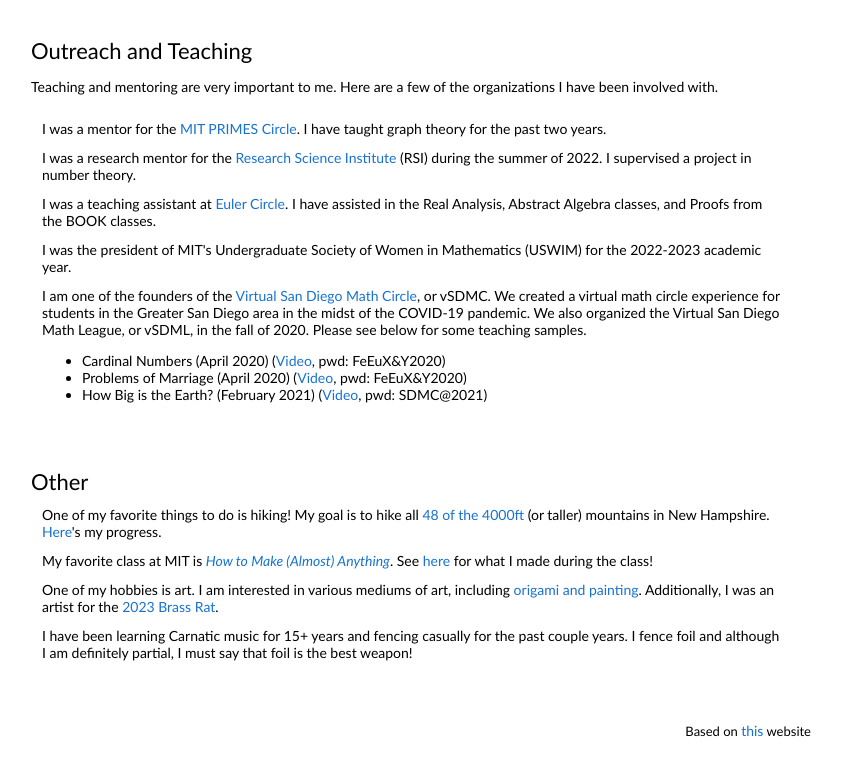
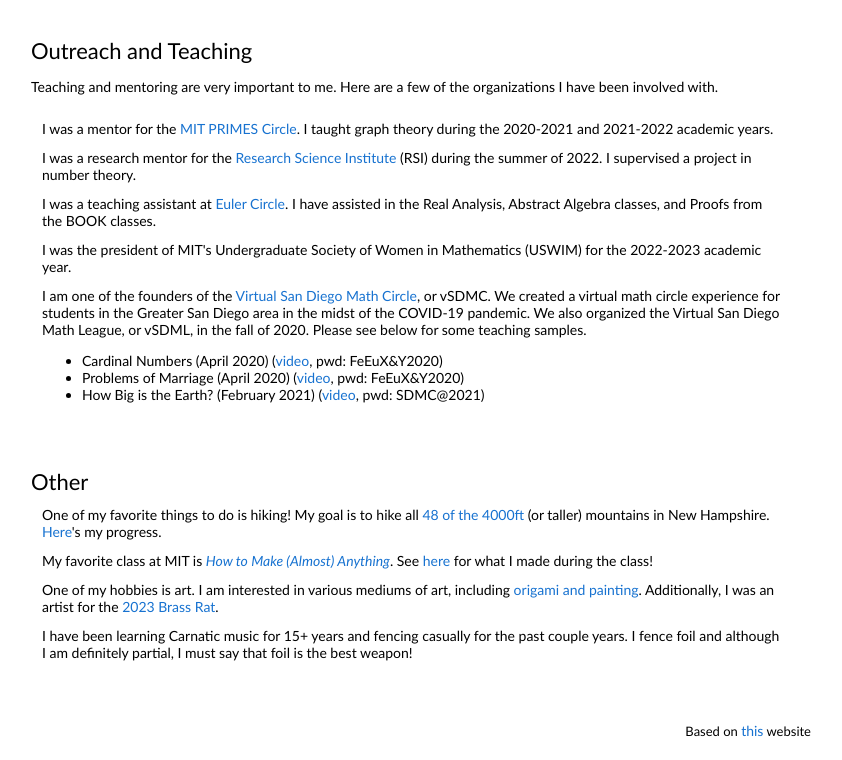
Before and after one commit to rmadhukara/rmadhukara.github.io, a plain HTML site: page index.html in a window 1280 px wide. Shown: the part 810-1570 px from the top of the page, without its empty margins (229-1071 px from the left). Drawn offline with Linux system fonts and the light colour scheme.

Commit message:
Update index.html

```diff
--- a/index.html
+++ b/index.html
@@ -135,7 +135,7 @@
                     <tbody>
                       <tr>
                         <td>
-                          I was a mentor for the <a href="https://math.mit.edu/research/highschool/primes/circle/">MIT PRIMES Circle</a>. I have taught graph theory for the past two years.
+                          I was a mentor for the <a href="https://math.mit.edu/research/highschool/primes/circle/">MIT PRIMES Circle</a>. I taught graph theory during the 2020-2021 and 2021-2022 academic years.
                       </tr>
 
                       <tr>
@@ -160,9 +160,9 @@
                           I am one of the founders of the <a href="https://www.sdmathcircle.org/vsdmc">Virtual San Diego Math Circle</a>, or vSDMC. We created a virtual math circle experience for students in the Greater San Diego area in the midst of the COVID-19 pandemic.
 			  We also organized the Virtual San Diego Math League, or vSDML, in the fall of 2020. Please see below for some teaching samples.
 				<ul>
-					<li>Cardinal Numbers (April 2020) (<a href="https://mit.zoom.us/rec/share/_80oJJO35H5IG7fC-m_QXpUROYXMX6a8hiRN_6AKyB1zpwtBdbWF7aec1V3Sn5ei?startTime=1586626408000">Video</a>, pwd: FeEuX&Y2020)</li>
-					<li>Problems of Marriage (April 2020) (<a href="https://mit.zoom.us/rec/share/v8cvDZjL3WROEqPg6AL0dpYTQLi9T6a81XJLqKYLmh1kdwZ5BDJ-fbpBHS-BgT9h?startTime=1587835859000">Video</a>, pwd: FeEuX&Y2020)</li>
-					<li>How Big is the Earth? (February 2021) (<a href="https://mit.zoom.us/rec/share/441KiXb0_zQyumKlF4t65-Ubud0Kej5X4QNd2Ha116uA-FDRXzAVkzI37MeIvLuf.BL7OLnL6GcseJX1u?startTime=1612630037000">Video</a>, pwd: SDMC@2021)</li>
+					<li>Cardinal Numbers (April 2020) (<a href="https://mit.zoom.us/rec/share/_80oJJO35H5IG7fC-m_QXpUROYXMX6a8hiRN_6AKyB1zpwtBdbWF7aec1V3Sn5ei?startTime=1586626408000">video</a>, pwd: FeEuX&Y2020)</li>
+					<li>Problems of Marriage (April 2020) (<a href="https://mit.zoom.us/rec/share/v8cvDZjL3WROEqPg6AL0dpYTQLi9T6a81XJLqKYLmh1kdwZ5BDJ-fbpBHS-BgT9h?startTime=1587835859000">video</a>, pwd: FeEuX&Y2020)</li>
+					<li>How Big is the Earth? (February 2021) (<a href="https://mit.zoom.us/rec/share/441KiXb0_zQyumKlF4t65-Ubud0Kej5X4QNd2Ha116uA-FDRXzAVkzI37MeIvLuf.BL7OLnL6GcseJX1u?startTime=1612630037000">video</a>, pwd: SDMC@2021)</li>
 				</ul>
                         </td>
                       </tr>
```
